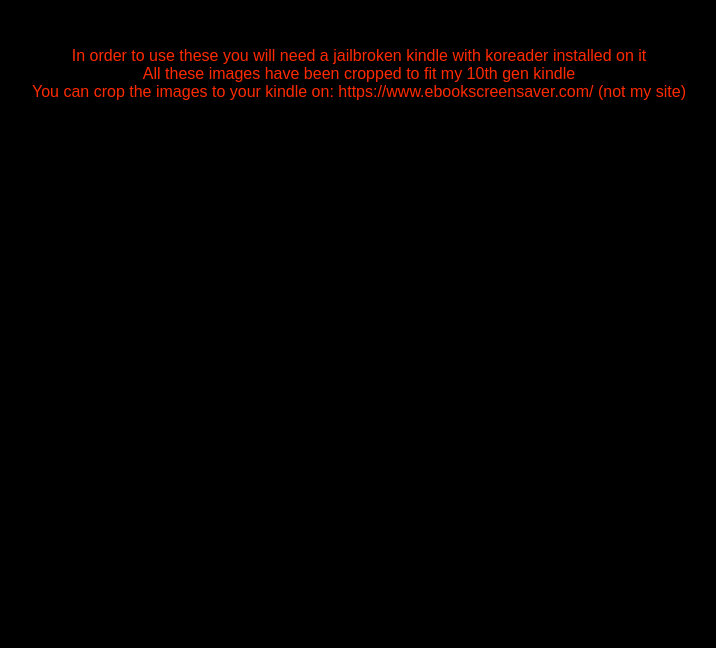
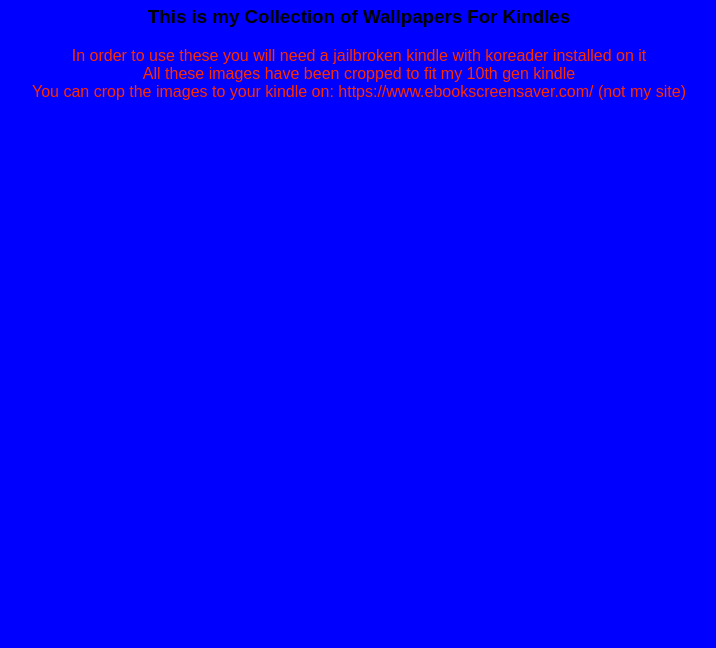
Before and after one commit to mcportal12345/Kindle-Wallpaper-Website, a plain HTML site: page index.html in a window 1280 px wide. Shown: the part 152-800 px from the top of the page, without its empty margins (281-997 px from the left). Drawn offline with Linux system fonts and the light colour scheme.

Commit message:
Change background color from black to blue

```diff
--- a/style.css
+++ b/style.css
@@ -1,5 +1,5 @@
 body {
-  background-color: #000000;
+  background-color: blue;
   font-family: Arial, sans-serif;
   text-align: center;
   margin-top: 100px;
```
